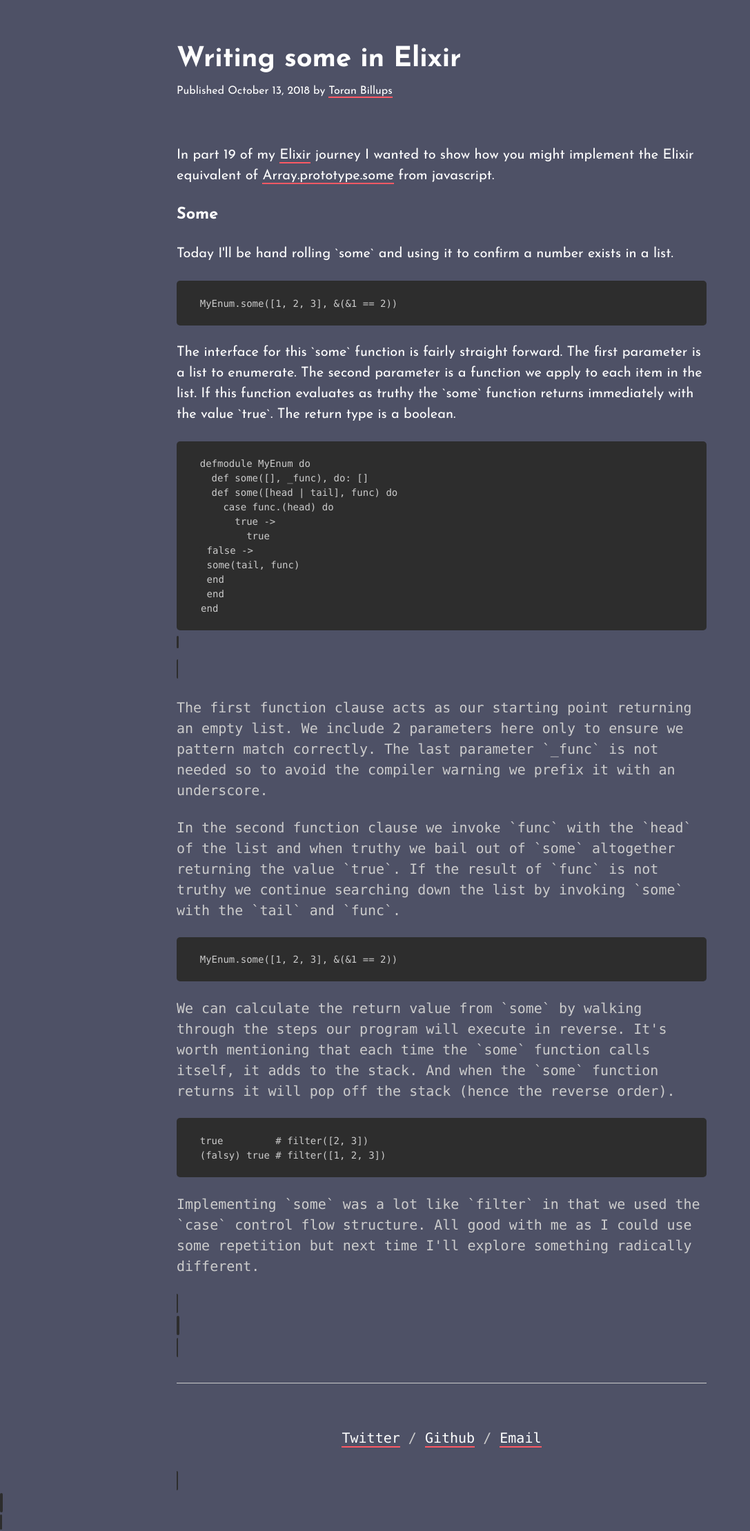
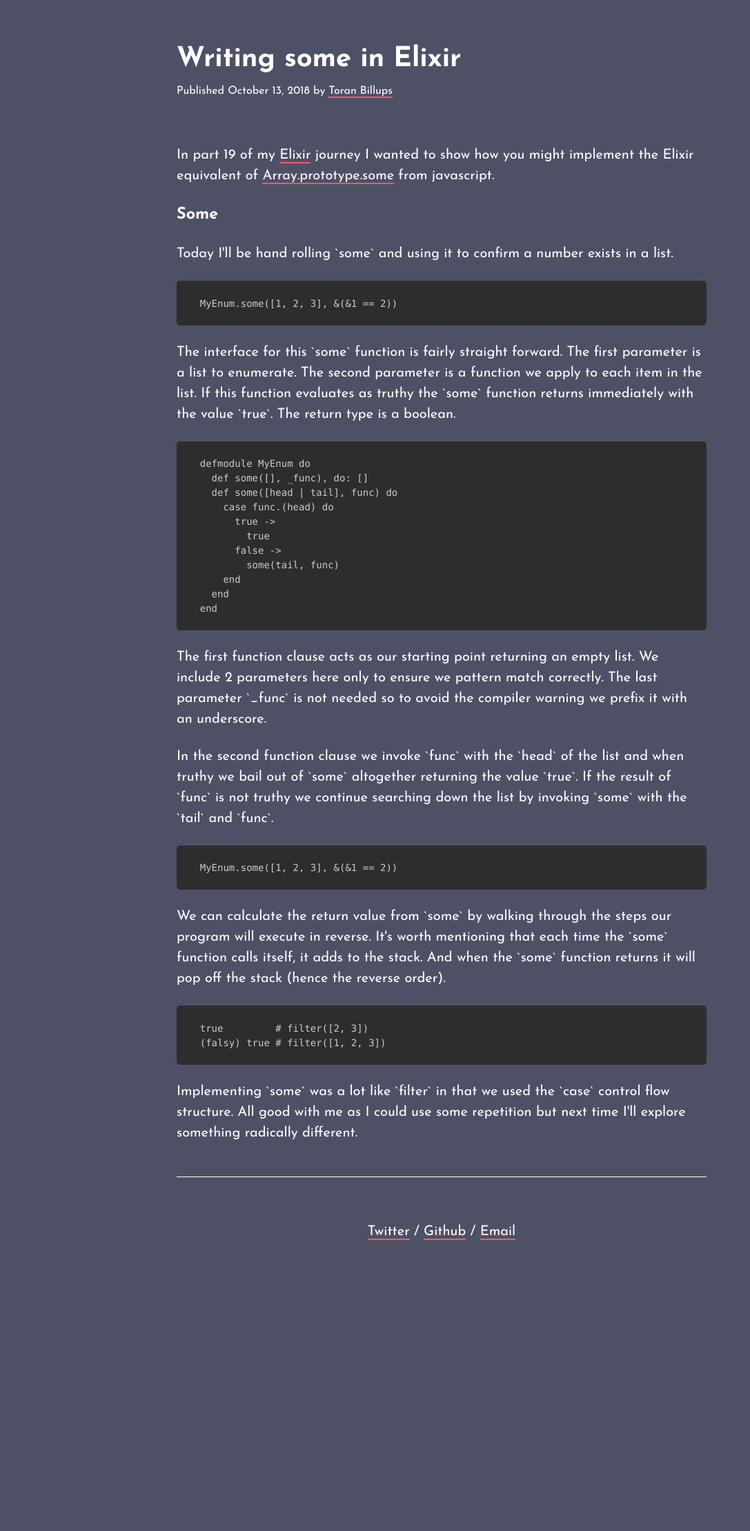
Before and after one commit to toranb/toranb.github.io, a Jekyll site: the page built from _posts/2018-10-13-writing-some-in-elixir.html, in a window 1280 px wide. Shown: the whole page at 69% size, without its empty margins (0-1087 px from the left). Built offline with Jekyll 4.4.1, drawn with Linux system fonts in a browser that asks for light colours; Markdown is read by kramdown in place of the engine named in the settings; after the commit the page ends 1833 px from its top, so only the background shows below that.

Commit message:
fix code block in some post

```diff
--- a/_posts/2018-10-13-writing-some-in-elixir.html
+++ b/_posts/2018-10-13-writing-some-in-elixir.html
@@ -25,7 +25,7 @@ categories: blog archive
     <code class="language-elixir">  def some([head | tail], func) do</code>
     <code class="language-elixir">    case func.(head) do</code>
     <code class="language-elixir">      true -></code>
-    <code class="language-elixir">        true
+    <code class="language-elixir">        true</code>
     <code class="language-elixir">      false -></code>
     <code class="language-elixir">        some(tail, func)</code>
     <code class="language-elixir">    end</code>
```
